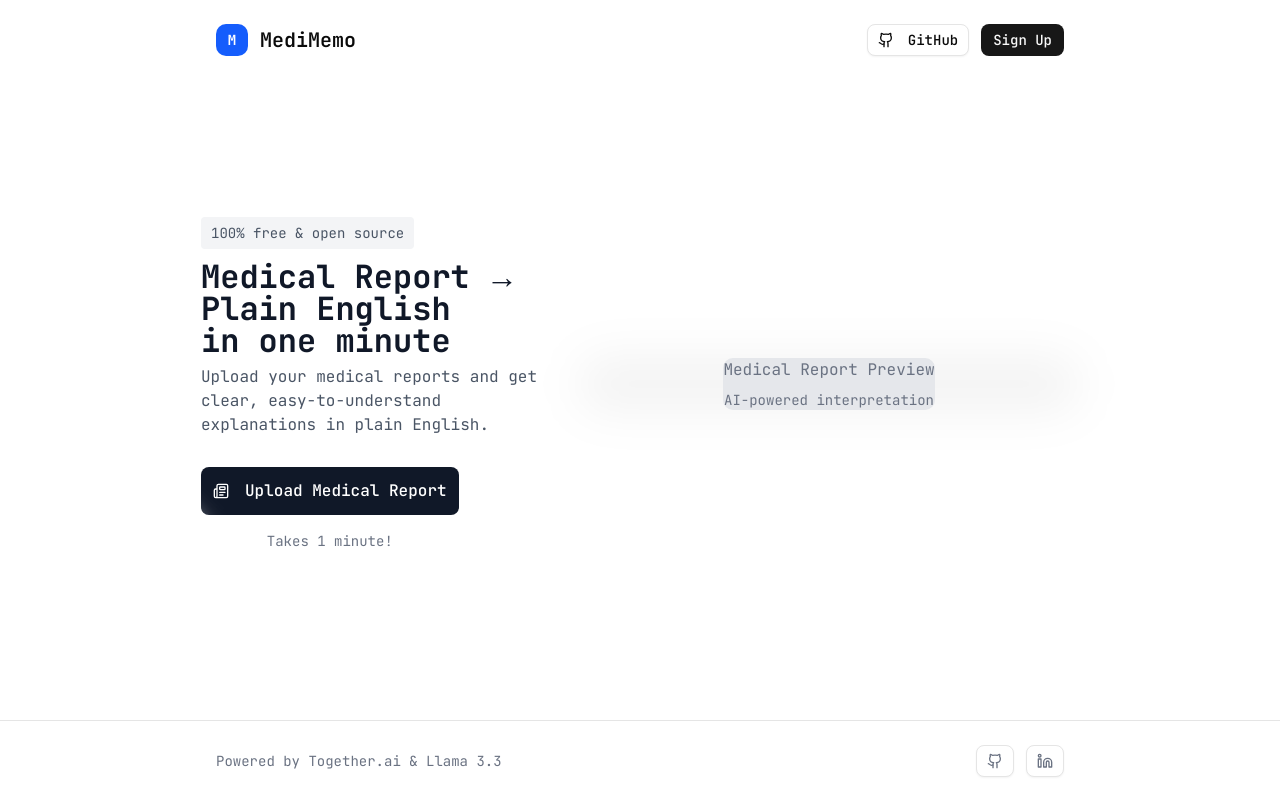
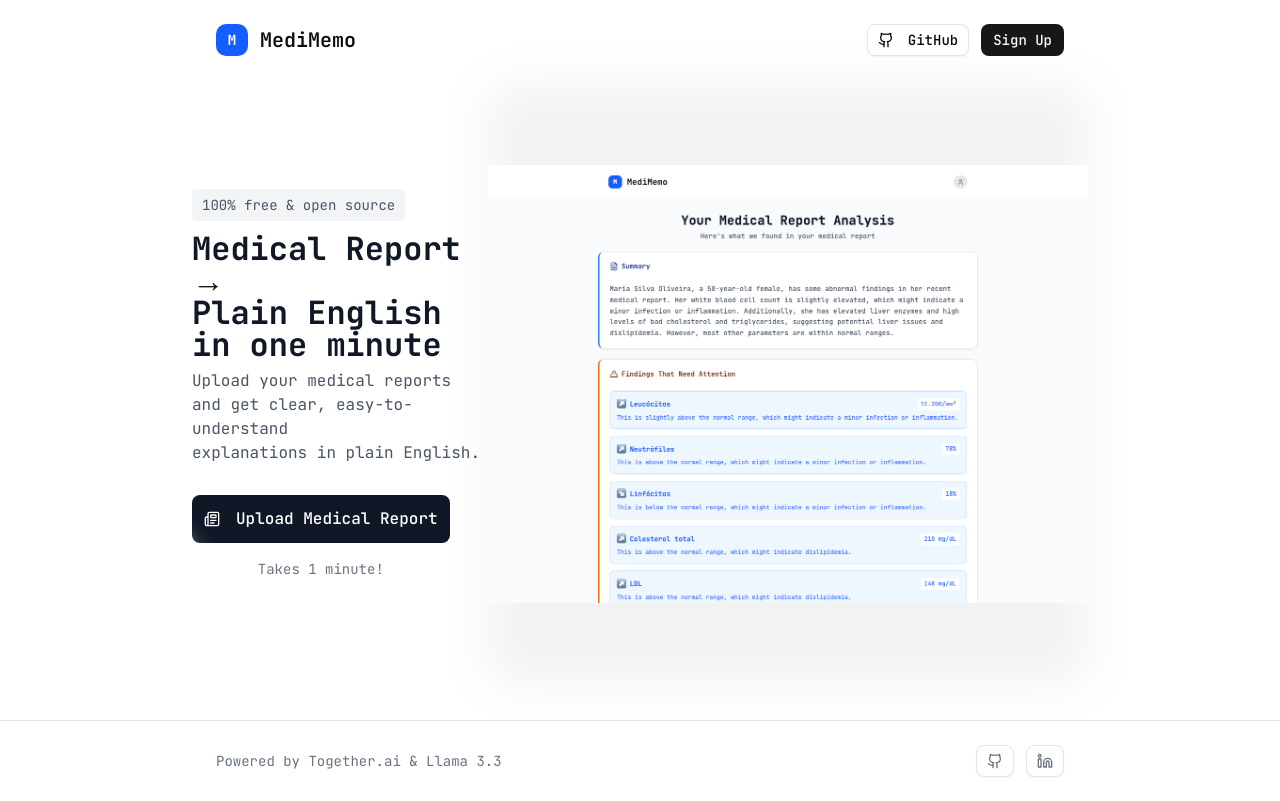
Before and after one commit to viteras007/MediMemo, a Next.js app: page / in a window 1280 px wide. Built offline with nearby package versions, Linux system fonts and the light colour scheme.

Commit message:
fix: adding the image

```diff
--- a/src/app/page.tsx
+++ b/src/app/page.tsx
@@ -55,14 +55,20 @@
             </div>
 
             {/* Right side - Preview */}
-            <div className="w-full md:w-1/2 flex justify-center items-center flex-1 relative max-h-[700px] min-w-[50%] lg:min-w-[500px]">
+            <div className="w-full md:w-1/2 flex justify-center items-center flex-1 relative max-h-[900px] min-w-[60%] lg:min-w-[600px]">
               <div className="absolute inset-0 -bottom-4 rounded-3xl bg-black/5 blur-xl h-full"></div>
               <BlurFade delay={0.25} inView>
-                <div className="relative w-full max-w-[500px] h-full bg-gray-200 rounded-lg flex items-center justify-center">
-                  <div className="text-center text-gray-500">
-                    <h1>Medical Report Preview</h1>
-                    <p className="text-sm mt-2">AI-powered interpretation</p>
-                  </div>
+                <div className="relative w-full max-w-[900px] h-full rounded-lg overflow-hidden">
+                  <img
+                    src="/images/image-landing.png"
+                    alt="Medical Report Analysis Preview"
+                    className="w-full h-full object-contain object-center"
+                    style={{
+                      maxHeight: "900px",
+                      maxWidth: "900px",
+                      minHeight: "600px",
+                    }}
+                  />
                 </div>
               </BlurFade>
             </div>
```
Also changed, not shown: public/images/image-landing.png (added).
